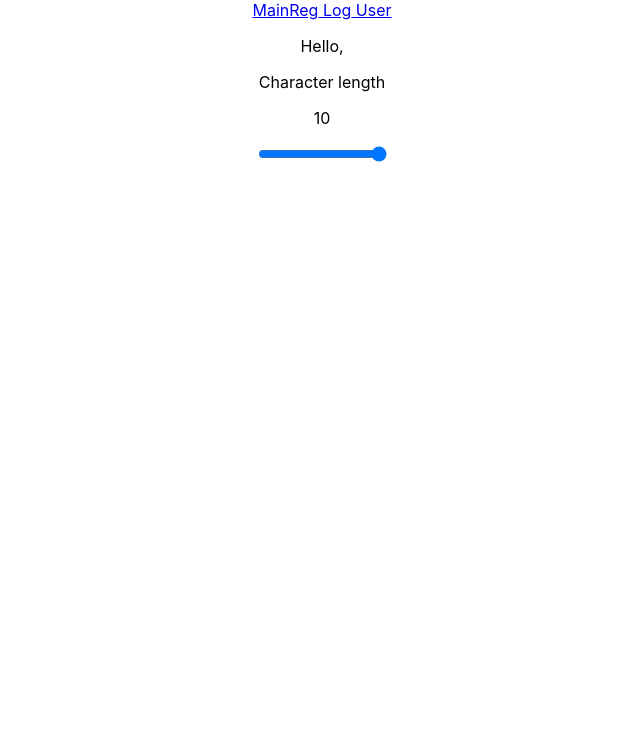
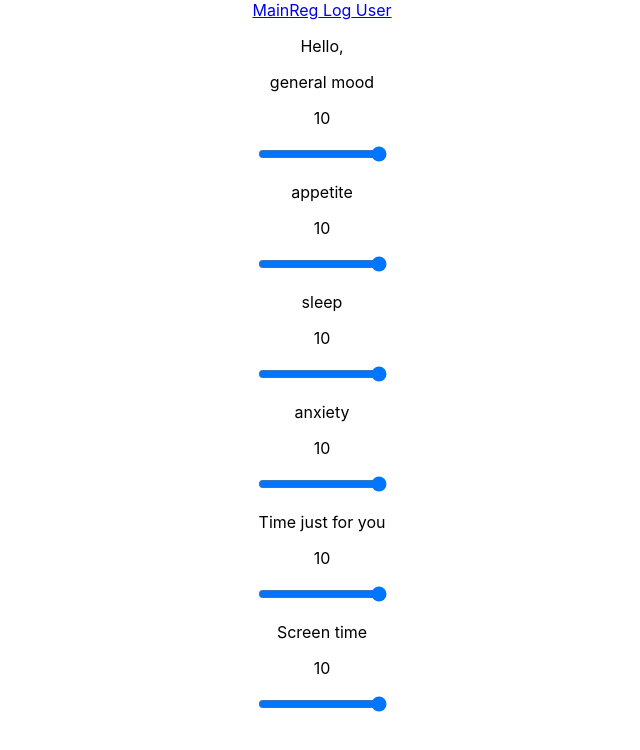
Before and after one commit to kaiuliia/well_being_frontend, a React (Create React App) app: page /login/user in a window 1280 px wide. Shown: the top 750 px of the page, without its empty margins (318-958 px from the left). Built offline with nearby package versions, Linux system fonts and the light colour scheme; the HTML template or start-up script is replaced by a standard one.

Commit message:
upd slider

```diff
--- a/src/components/slide_bar.tsx
+++ b/src/components/slide_bar.tsx
@@ -1,31 +1,36 @@
-import React from "react";
+import React, { useState } from "react";
 
-export const SliderBar = () => {
-  // const value = useSelector((state) => state.passw.length);
-  // const dispatch = useDispatch();
-  // const changeSlider = (event: any) => {
-  //   event.target.value;
-  // };
+interface Props {
+  surway: string;
+}
+export const SliderBar = (props: Props) => {
+  const [sliderValue, setSliderValue] = useState<number>(10);
+
+  const changeSlider = (event: React.ChangeEvent<HTMLInputElement>) => {
+    const value = parseInt(event.target.value, 10);
+    setSliderValue(value);
+    // You can also call any additional function here with the updated value
+  };
 
   return (
     <div>
       <div className="slider-container">
         <div className="slider-left">
-          <p>Character length</p>
+          <p>{props.surway}</p>
         </div>
         <div className="slider-right">
-          <p className="passwordLength">{10}</p>
+          <p className="passwordLength">{sliderValue}</p>
         </div>
       </div>
       <div className="slider-bar">
         <input
           type="range"
-          min="10"
-          max="50"
-          // value={20}
+          min="0"
+          max="10"
+          value={sliderValue}
           className="slider"
           id="myRange"
-          // onChange={changeSlider}
+          onChange={changeSlider}
         />
       </div>
     </div>
--- a/src/components/user_board.tsx
+++ b/src/components/user_board.tsx
@@ -29,7 +29,14 @@ export function UserBoard(props: Props) {
   return (
     <div>
       <p>Hello, {name}</p>
-      <SliderBar />
+      <SliderBar surway={"general mood"} />
+
+      <SliderBar surway={"appetite"} />
+      <SliderBar surway={"sleep"} />
+
+      <SliderBar surway={"anxiety"} />
+      <SliderBar surway={"Time just for you"} />
+      <SliderBar surway={"Screen time"} />
     </div>
   );
 
```
